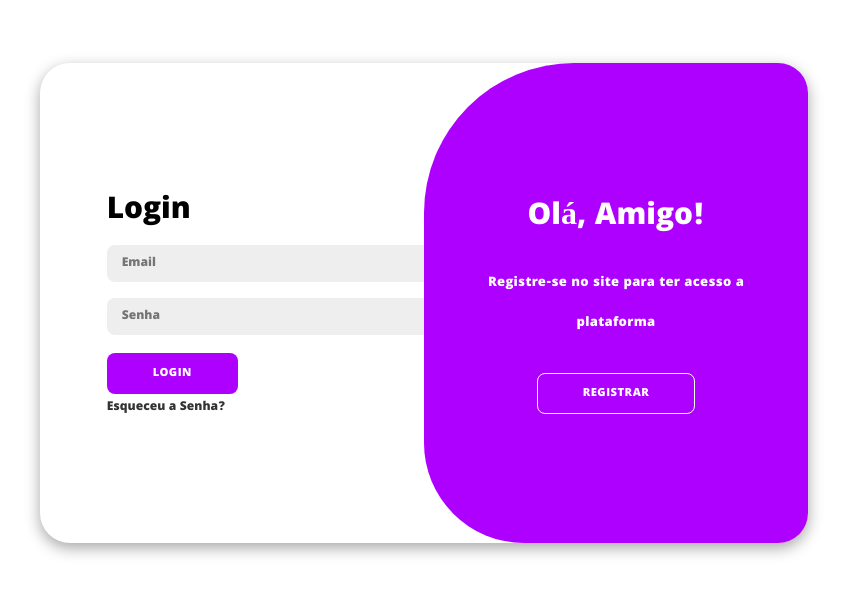
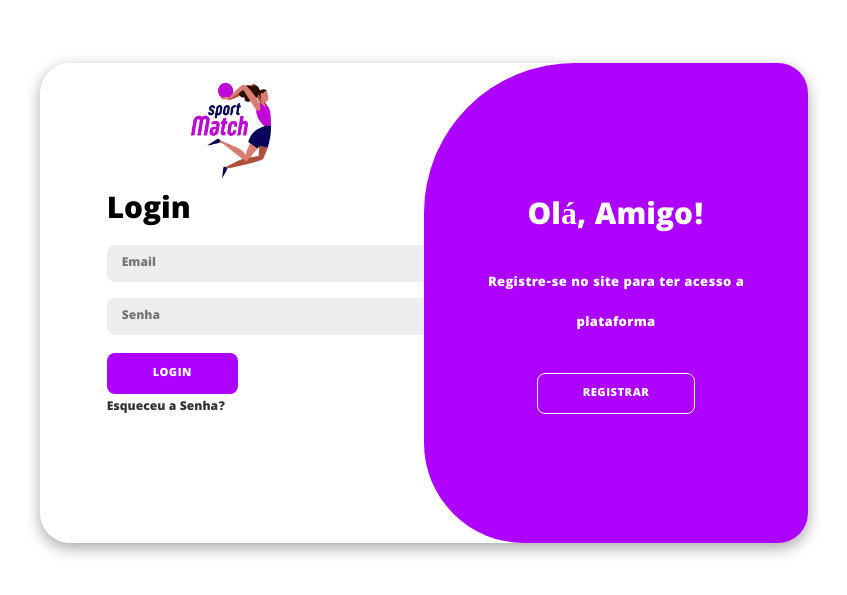
Before and after one commit to Santos-Guilherme/SportMatchFront, a React (Vite) app: page /login in a window 1280 px wide. Shown: the part 105-700 px from the top of the page, without its empty margins (216-1063 px from the left). Built offline with nearby package versions, Linux system fonts and the light colour scheme.

Commit message:
Atualizando Login

```diff
--- a/src/pages/Login/index.jsx
+++ b/src/pages/Login/index.jsx
@@ -14,6 +14,7 @@ export default function Login() {
       <div className={`container ${active ? 'active' : ''}`} id="container">
         <div className="form-container sign-up">
           <form>
+            <img src='/assets/images/SportMatch-removebg-preview.png' className='Logo'></img>
             <h1>Registrar</h1>
             <input type="text" placeholder="Usuário" />
             <input type="email" placeholder="Email" />
@@ -24,6 +25,7 @@ export default function Login() {
 
         <div className="form-container sign-in">
           <form>
+            <img src='/assets/images/SportMatch-removebg-preview.png' className='Logo2'></img>
             <h1>Login</h1>
             <input type="email" placeholder="Email" />
             <input type="password" placeholder="Senha" />
--- a/src/pages/Login/index.scss
+++ b/src/pages/Login/index.scss
@@ -93,6 +93,24 @@
       justify-content: center;
       align-items: center;
       width: 100%; /* Para ocupar a largura total */
+    }
+
+    .Logo{
+        position: absolute;
+        width: 40%;
+        height: 150px;
+        left: 70px;
+        top: -15px;
+        border-radius: 10px;
+
+    }
+
+    .Logo2{
+        position: absolute;
+        width: 20%;
+        height: 150px;
+        left: 120px;
+        top: -10px;
     }
 
     .sign-in {
```
